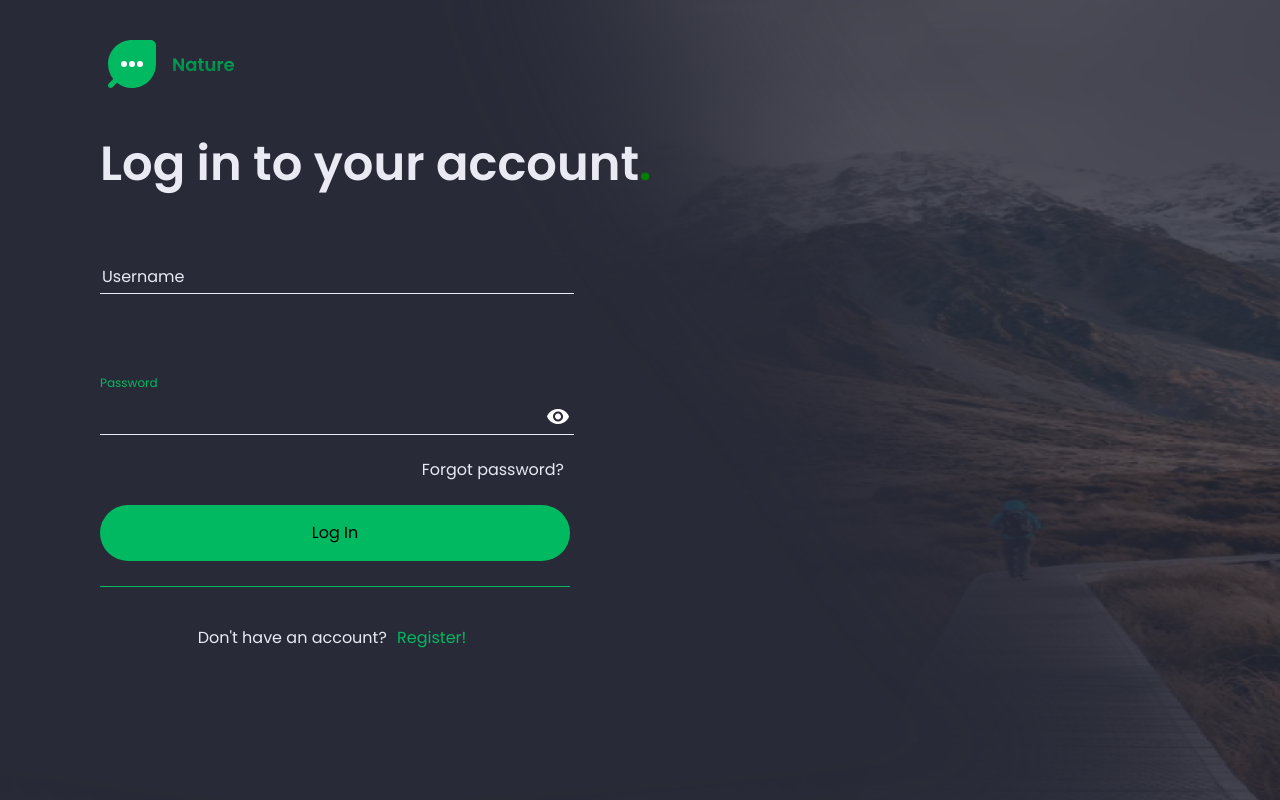
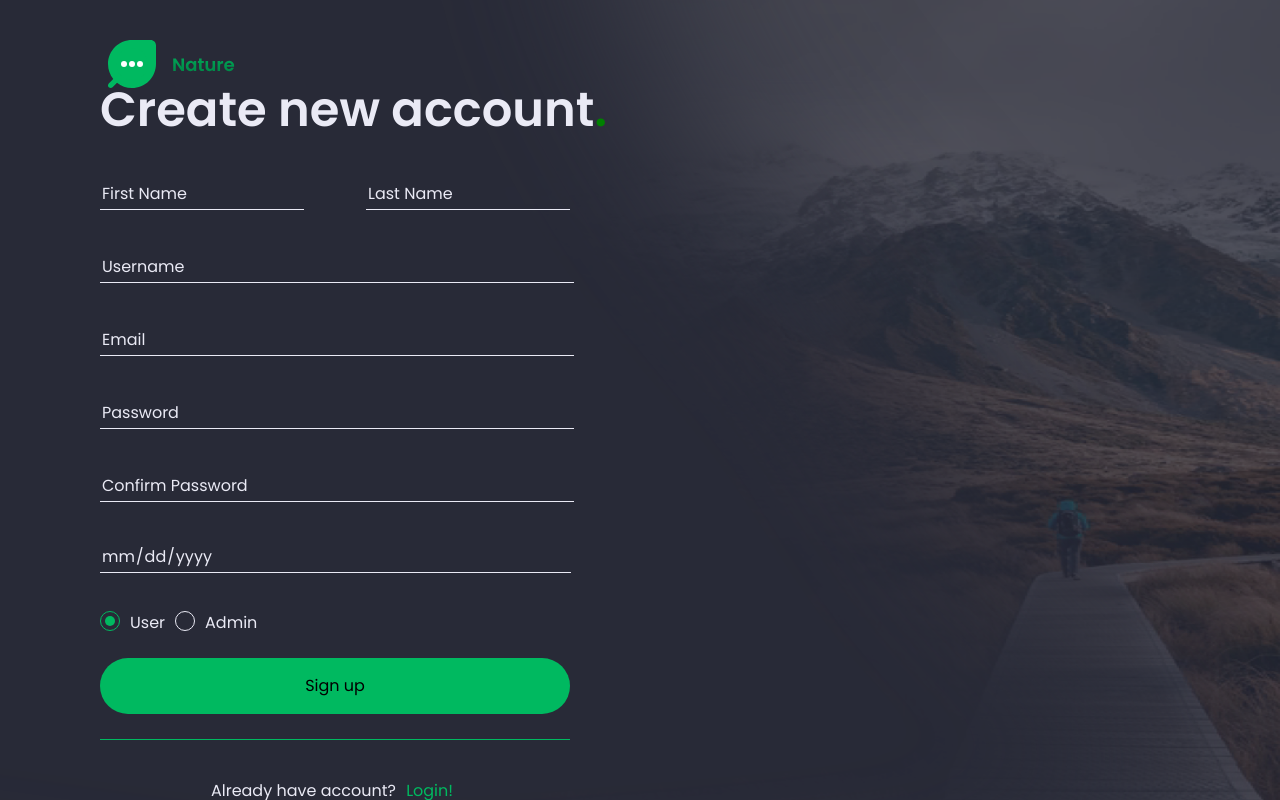
Before and after one commit to stefanskoricdev/nature-social-media, a React (Create React App) app: page / in a window 1280 px wide. Built offline with nearby package versions, Linux system fonts and the light colour scheme.

Commit message:
Create Register Page with RegisterForm component

```diff
--- a/src/App.js
+++ b/src/App.js
@@ -1,9 +1,10 @@
 import styles from "./App.module.scss";
 import Login from "./pages/Login/Login";
+import Register from "./pages/Register/Register";
 function App() {
   return (
     <div className={styles.App}>
-      <Login />
+      <Register />
     </div>
   );
 }
--- a/src/components/AuthWrapper/AuthWrapper.module.scss
+++ b/src/components/AuthWrapper/AuthWrapper.module.scss
@@ -30,7 +30,7 @@
             position: absolute;
             top: 0;
             right: 0;
-            width: 100%;
+            width: 80%;
             height: 100vh;
         }
     }
@@ -48,7 +48,7 @@
     .AuthWrapper {
         .AuthWrapperCover {
             .CoverVector {
-                left: -144px;
+                left: -244px;
             }
 
             .CoverHero {
@@ -58,17 +58,32 @@
     }
 }
 
-@media (min-width: 1900px) {
+@media (min-width: 1600px) {
     .AuthWrapper {
         .AuthWrapperCover {
             .CoverVector {
-                width: 2800px;
-                left: 300px;
+                width: 2200px;
+                left: 0;
             }
 
             .CoverHero {
-                width: 1000px;
+                width: 50%;
             }
         }
     }
 }
+
+@media (min-width: 2100px) {
+    .AuthWrapper {
+        .AuthWrapperCover {
+            .CoverVector {
+                width: 2500px;
+                left: 200px;
+            }
+
+            .CoverHero {
+                width: 50%;
+            }
+        }
+    }
+}
--- /dev/null
+++ b/src/components/RegisterForm/RadioBtn/RadioBtn.js
@@ -0,0 +1,18 @@
+import styles from "./RadioBtn.module.scss";
+
+const RadioBtn = ({ labelTitle, checked, handleChange, type }) => {
+  return (
+    <label className={styles.RadioBtn}>
+      <input
+        data-type={type}
+        type="radio"
+        name="type"
+        checked={checked}
+        onChange={handleChange}
+      />
+      <p>{labelTitle}</p>
+    </label>
+  );
+};
+
+export default RadioBtn;
--- /dev/null
+++ b/src/components/RegisterForm/RadioBtn/RadioBtn.module.scss
@@ -0,0 +1,45 @@
+@use "../../../assets/style/colors/colors"as *;
+
+.RadioBtn {
+    display: flex;
+    align-items: center;
+    margin-top: 4rem;
+
+    input[type="radio"] {
+        -webkit-appearance: none;
+        appearance: none;
+        background-color: inherit;
+        margin: 0;
+        font: inherit;
+        width: 2rem;
+        height: 2rem;
+        border: 1px solid $whiteish;
+        border-radius: 50%;
+        display: grid;
+        place-content: center;
+        transform: translateY(-0.2rem);
+    }
+
+    input[type="radio"]::before {
+        content: "";
+        width: 1rem;
+        height: 1rem;
+        border-radius: 50%;
+        transform: scale(0);
+        transition: 120ms transform ease-in-out;
+        box-shadow: inset 1rem 1rem $lightGreen;
+    }
+
+    input[type="radio"]:checked {
+        border: 1px solid $lightGreen;
+    }
+
+    input[type="radio"]:checked::before {
+        transform: scale(1);
+    }
+
+    p {
+        font-size: 1.6rem;
+        margin: 0 1rem;
+    }
+}
--- /dev/null
+++ b/src/components/RegisterForm/RegisterForm.js
@@ -0,0 +1,54 @@
+import styles from "./RegisterForm.module.scss";
+import RadioBtn from "./RadioBtn/RadioBtn";
+import { useState } from "react";
+
+const RegisterForm = () => {
+  const [userType, setUserType] = useState("user");
+
+  const handleUserTypeChange = (e) => {
+    const type = e.target.getAttribute("data-type");
+    setUserType(type);
+  };
+
+  return (
+    <form className={styles.RegisterForm}>
+      <h3>
+        Create new account<span>.</span>
+      </h3>
+      <div className={styles.PersonalInfo}>
+        <input type="text" name="firstName" placeholder="First Name" />
+        <input type="text" name="lastName" placeholder="Last Name" />
+      </div>
+      <input type="text" name="userName" placeholder="Username" />
+      <input type="email" name="email" placeholder="Email" />
+      <input type="password" name="password" placeholder="Password" />
+      <input
+        type="password"
+        name="confirmPassword"
+        placeholder="Confirm Password"
+      />
+      <input type="date" name="dateOfBirth" />
+      <div className={styles.UserType}>
+        <RadioBtn
+          labelTitle="User"
+          checked={userType === "user" ? true : false}
+          handleChange={handleUserTypeChange}
+          type="user"
+        />
+        <RadioBtn
+          labelTitle="Admin"
+          checked={userType === "admin" ? true : false}
+          handleChange={handleUserTypeChange}
+          type="admin"
+        />
+      </div>
+      <button className={styles.SignupBtn}>Sign up</button>
+      <hr />
+      <p className={styles.Login}>
+        Already have account? <button>Login!</button>
+      </p>
+    </form>
+  );
+};
+
+export default RegisterForm;
--- /dev/null
+++ b/src/components/RegisterForm/RegisterForm.module.scss
@@ -0,0 +1,89 @@
+@use "../../assets/style/colors/colors"as *;
+
+.RegisterForm {
+    width: 56rem;
+    margin-top: 10rem;
+    padding-left: 10rem;
+    display: flex;
+    flex-direction: column;
+    color: $whiteish;
+
+    h3 {
+        margin: 0;
+        font-size: 48px;
+        font-weight: 600;
+
+        span {
+            color: green;
+        }
+    }
+
+    input {
+        width: 47rem;
+        height: 3rem;
+        margin-top: 4rem;
+        font-size: 1.6rem;
+        color: $whiteish;
+        background-color: inherit;
+        border: none;
+        border-bottom: 1px solid $whiteish;
+    }
+
+    input::placeholder {
+        color: $whiteish;
+        font-size: 1.6rem;
+    }
+
+    input[type="date"]::-webkit-calendar-picker-indicator {
+        position: absolute;
+        width: 100%;
+        opacity: 0;
+        cursor: pointer;
+    }
+
+    hr {
+        width: 100%;
+        height: 1px;
+        background-color: $lightGreen;
+        border: none;
+        width: 47rem;
+        margin: 2.5rem 0;
+    }
+
+    .SignupBtn {
+        margin-top: 2.5rem;
+        width: 47rem;
+        border-radius: 100px;
+        height: 5.6rem;
+        border: none;
+        background-color: $lightGreen;
+        font-size: 1.6rem;
+    }
+
+
+    .PersonalInfo {
+        width: 47rem;
+        display: flex;
+        justify-content: space-between;
+
+        input {
+            width: 20rem;
+        }
+    }
+
+    .UserType {
+        display: flex;
+    }
+
+    .Login {
+        width: 47rem;
+        font-size: 1.6rem;
+        text-align: center;
+
+        button {
+            background-color: inherit;
+            border: none;
+            color: $lightGreen;
+        }
+    }
+}
--- a/src/pages/Register/Register.js
+++ b/src/pages/Register/Register.js
@@ -0,0 +1,11 @@
+import AuthWrapper from "../../components/AuthWrapper/AuthWrapper";
+import RegisterForm from "../../components/RegisterForm/RegisterForm";
+const Register = () => {
+  return (
+    <AuthWrapper>
+      <RegisterForm />
+    </AuthWrapper>
+  );
+};
+
+export default Register;
```
Also changed, not shown: src/pages/Register/Register.module.scss (deleted).
